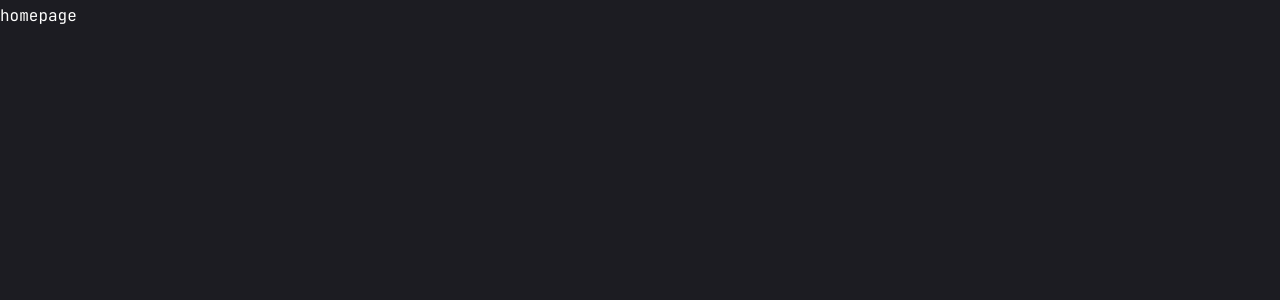
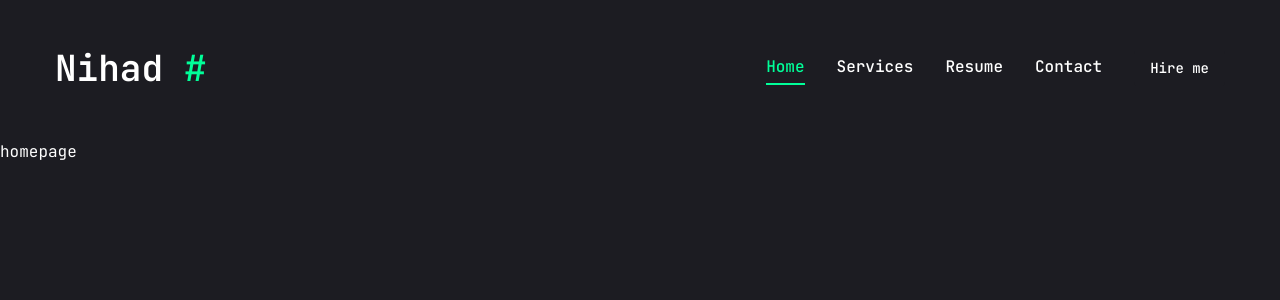
Before and after one commit to nihaadk/nihad-portofolio, a Next.js app: page / in a window 1280 px wide. Shown: the top 300 px of the page. Built offline with nearby package versions, Linux system fonts and the light colour scheme.

Commit message:
create navigation

```diff
--- a/app/layout.tsx
+++ b/app/layout.tsx
@@ -1,6 +1,7 @@
 import type { Metadata } from "next";
 import { JetBrains_Mono } from "next/font/google";
 import "./globals.css";
+import Header from "@/components/Header";
 
 const mono = JetBrains_Mono({
   subsets: ["latin"],
@@ -20,7 +21,10 @@
 }>) {
   return (
     <html lang="en">
-      <body className={mono.variable}>{children}</body>
+      <body className={mono.variable}>
+        <Header />
+        {children}
+      </body>
     </html>
   );
 }
--- /dev/null
+++ b/components/Header.tsx
@@ -0,0 +1,29 @@
+import Link from "next/link";
+import { Button } from "./ui/button";
+import Nav from "./Nav";
+
+const Header = () => {
+  return (
+    <header className="py-8 xl:py-12 test-white ">
+      <div className="container max-auto flex justify-between items-center">
+        <Link href="/">
+          <h1 className="text-4xl font-semibold">
+            Nihad <span className="text-accent">#</span>
+          </h1>
+        </Link>
+
+        <div className="hidden xl:flex items-center gap-8">
+          <Nav />
+
+          <Link href="/contact">
+            <Button>Hire me</Button>
+          </Link>
+        </div>
+
+        <div className="xl:hidden">mobile navigation</div>
+      </div>
+    </header>
+  );
+};
+
+export default Header;
--- /dev/null
+++ b/components/Nav.tsx
@@ -0,0 +1,49 @@
+"use client";
+
+import Link from "next/link";
+import { usePathname } from "next/navigation";
+
+type NavItem = {
+  name: string;
+  path: string;
+};
+
+const links: NavItem[] = [
+  {
+    name: "home",
+    path: "/",
+  },
+  {
+    name: "services",
+    path: "/services",
+  },
+  {
+    name: "resume",
+    path: "/resume",
+  },
+  {
+    name: "contact",
+    path: "/contact",
+  },
+];
+
+const Nav = () => {
+  const pathname: string = usePathname();
+  return (
+    <nav className="flex gap-8">
+      {links.map((link, index) => (
+        <Link
+          key={index}
+          href={link.path}
+          className={`${
+            link.path === pathname && "text-accent border-b-2 border-accent"
+          } capitalize font-medium hover:text-accent transition-all`}
+        >
+          {link.name}
+        </Link>
+      ))}
+    </nav>
+  );
+};
+
+export default Nav;
```
